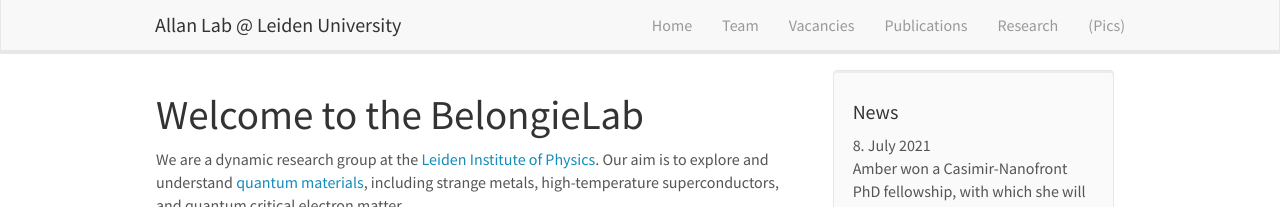
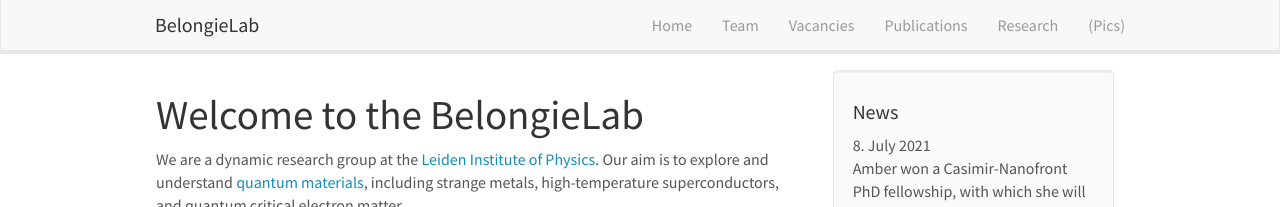
Before and after one commit to CaptainE/Lab, a Jekyll site: the page built from _pages/home.md, in a window 1280 px wide. Shown: the top 207 px of the page. Built offline with Jekyll 4.4.1, drawn with Linux system fonts in a browser that asks for light colours; nearby versions of some CDN libraries.

Commit message:
Change header from allan to belongie lab

```diff
--- a/_includes/header.html
+++ b/_includes/header.html
@@ -8,7 +8,7 @@
 		<span class="icon-bar"></span>
 	  </button>
 
-    <a class="navbar-brand" href="{{ site.url }}{{ site.baseurl }}/">Allan Lab @ Leiden University</a>
+    <a class="navbar-brand" href="{{ site.url }}{{ site.baseurl }}/">BelongieLab</a>
 	</div>
 	<div class="collapse navbar-collapse" id="navbar-collapse-1">
 	  <ul class="nav navbar-nav navbar-right">
```
Also changed, not shown: 10 other files.
